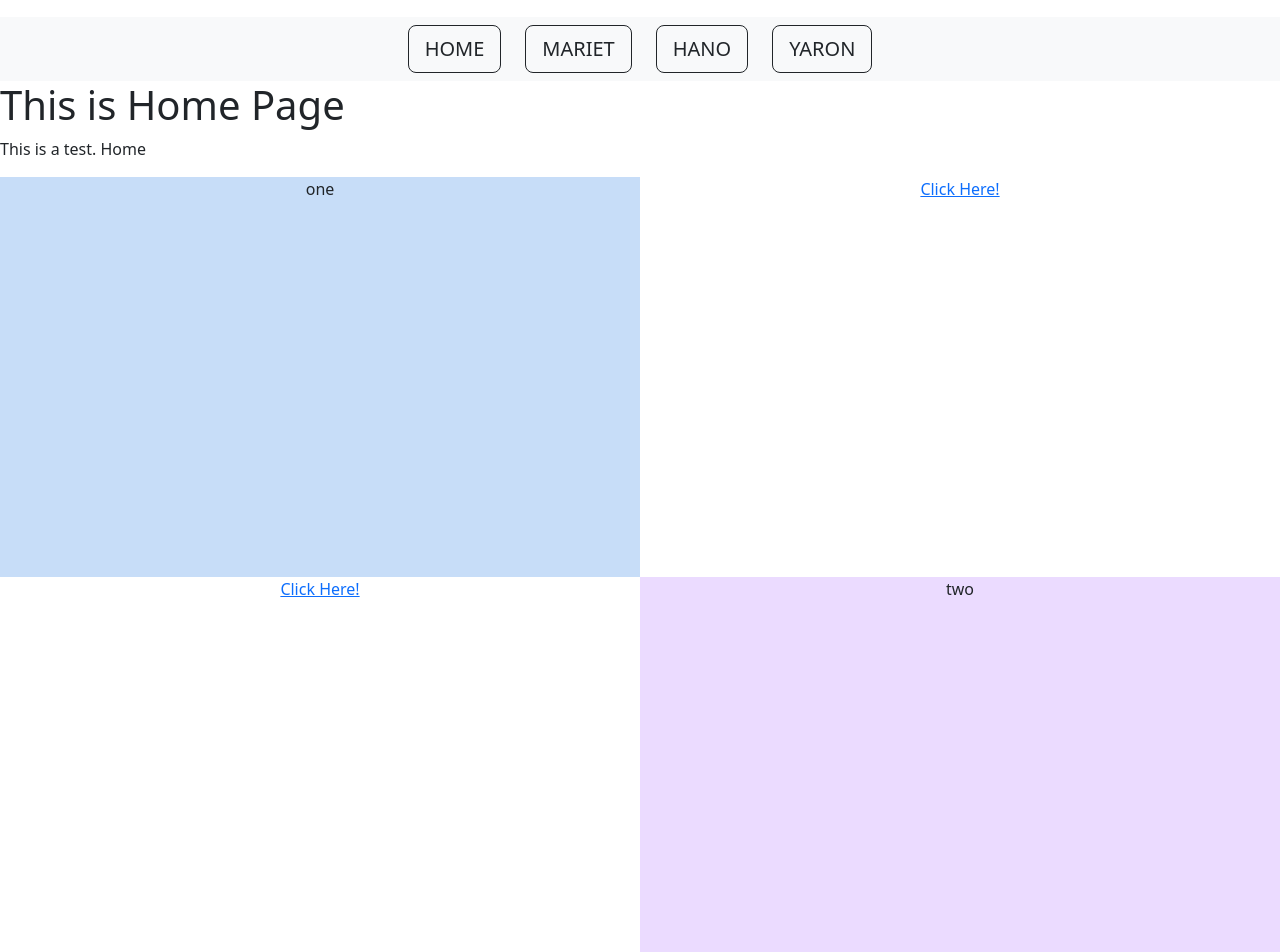
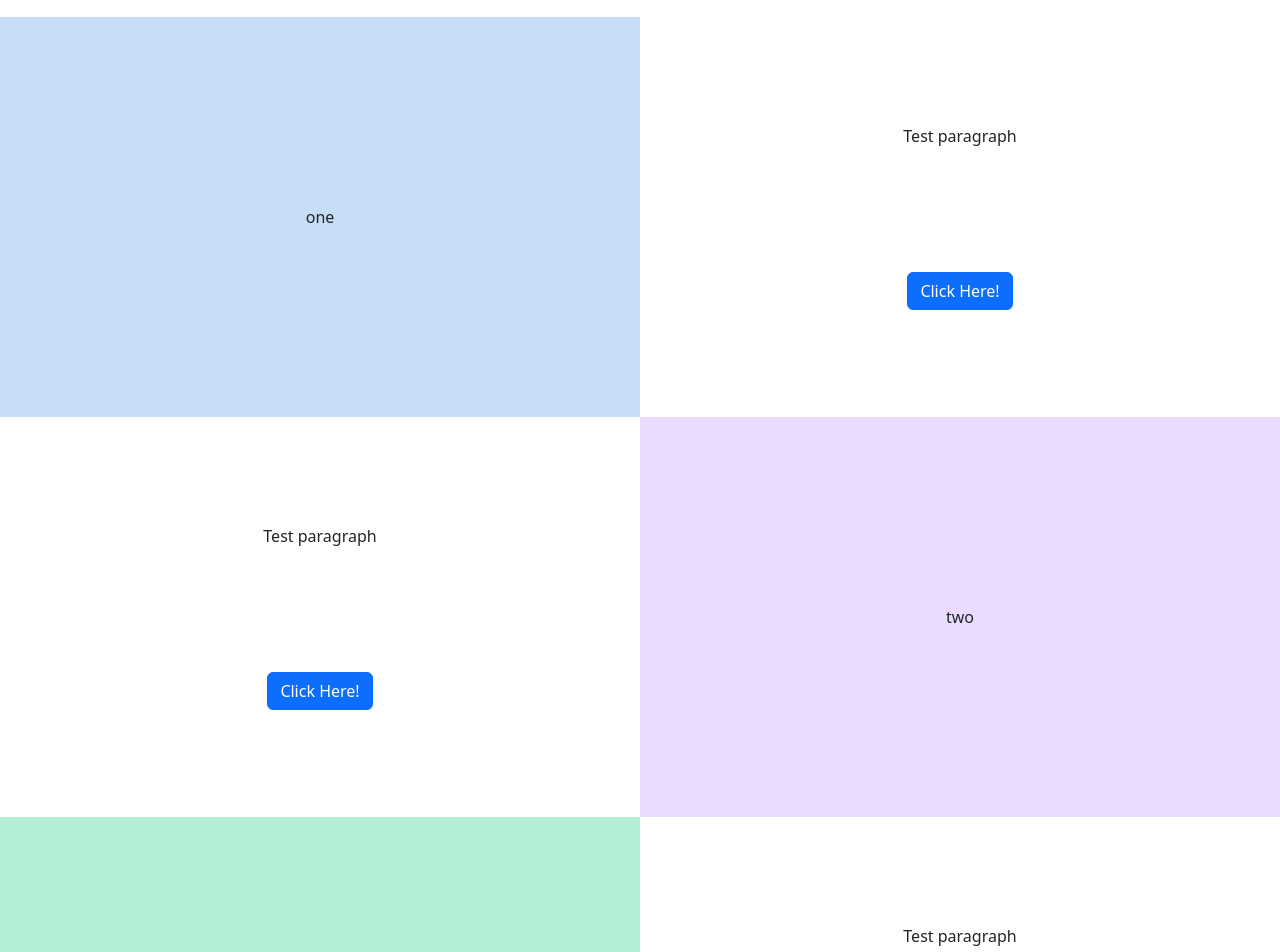
Before and after one commit to elyssamari/side-hustle-project, a React (Create React App) app in the folder front-end/: page / in a window 1280 px wide. Shown: the part 480-1432 px from the top of the page. Built offline with nearby package versions, Linux system fonts and the light colour scheme.

Commit message:
centered stuff in divs

```diff
--- a/front-end/src/Components/css/DirGrid.css
+++ b/front-end/src/Components/css/DirGrid.css
@@ -5,6 +5,7 @@
     grid-column-gap: 0px;
     grid-row-gap: 0px;
     height: 1200px;
+    text-align: center;
 }
 
 .mariet {
@@ -34,10 +35,13 @@
 #half {
     display: flex;
     flex-direction: row;
-    justify-content: center;
-    text-align: center;
 }
 
 #item {
+    display: flex;
+    flex-direction: column;
     width: 100%;
+    justify-content: space-evenly;
+    justify-items: center;
+    align-items: center;
 }
--- a/front-end/src/Components/js/HomeComponents/DirGrid.js
+++ b/front-end/src/Components/js/HomeComponents/DirGrid.js
@@ -1,4 +1,5 @@
 import React from 'react';
+import { Button } from 'react-bootstrap';
 import "../../css/DirGrid.css";
 
 const DirGrid = () => {
@@ -7,19 +8,22 @@ const DirGrid = () => {
             <div class="mariet" id="half">
                 <div class="icon" id="item">one</div>
                 <div class="link" id="item">
-                    <a href="/mariet">Click Here!</a>
+                    <p>Test paragraph</p>
+                    <a href="/mariet"><Button>Click Here!</Button></a>
                 </div>
             </div>
             <div class="hano" id="half">
                 <div class="link" id="item">
-                    <a href="/hano">Click Here!</a>
+                    <p>Test paragraph</p>
+                    <a href="/hano"><Button>Click Here!</Button></a>
                 </div>
                 <div class="icon" id="item">two</div>
             </div>
             <div class="yaron" id="half">
                 <div class="icon" id="item">one</div>
                 <div class="link" id="item">
-                    <a href="/yaron">Click Here!</a>
+                    <p>Test paragraph</p>
+                    <a href="/yaron"><Button>Click Here!</Button></a>
                 </div>
             </div>
         </div>
--- a/front-end/src/Components/js/HomeComponents/SubNav.js
+++ b/front-end/src/Components/js/HomeComponents/SubNav.js
@@ -1,7 +1,6 @@
 import React from 'react';
 import { Row, Col, Container, Navbar, Button } from 'react-bootstrap';
 import { useNavigate } from 'react-router-dom';
-
 
 const SubNav = () => {
 
--- a/front-end/src/Pages/Home.js
+++ b/front-end/src/Pages/Home.js
@@ -12,11 +12,6 @@ const Home = () => {
         <img src="banner.jpg" alt="homebanner"></img> {/* height="674" width="1360"  */}
       </Container>
       <HomeLayout />
-      <SubNav />
-      <div className="home">
-        <h1> This is Home Page </h1>
-        <HomeLayout />
-      </div>
       <DirGrid />
     </>
   );
```
